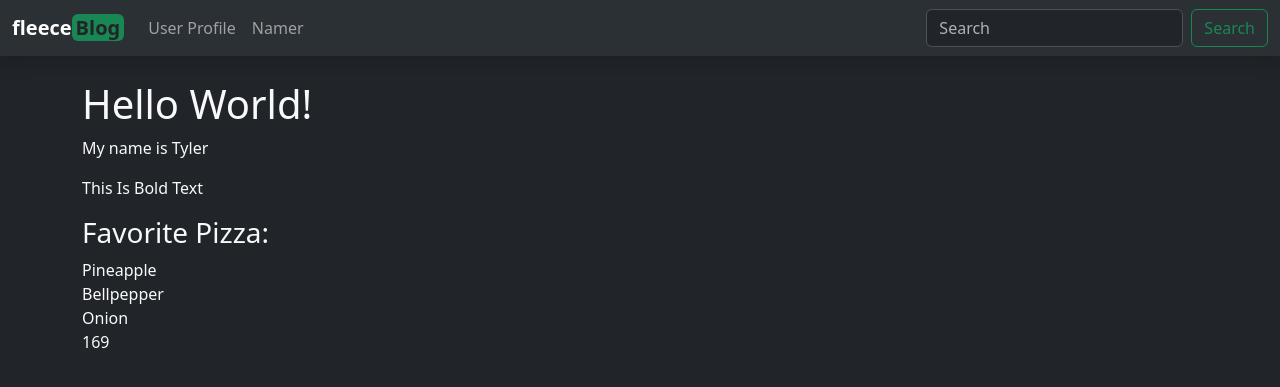
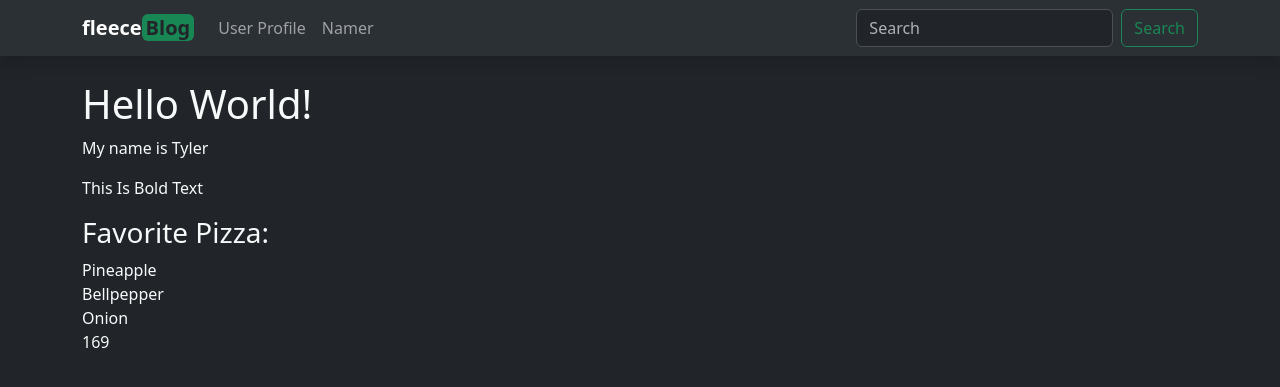
Before and after one commit to efelicidario/flask_blog, a Flask app: page / in a window 1280 px wide. Shown: the top 387 px of the page. Run offline with Flask 3, Linux system fonts and the light colour scheme.

Commit message:
updated container class

```diff
--- a/templates/navbar.html
+++ b/templates/navbar.html
@@ -1,6 +1,6 @@
 <!-- Navbar template -->
 <nav class="navbar navbar-expand-lg bg-body-tertiary shadow" data-bs-theme="dark">
-    <div class="container-fluid">
+    <div class="container container-fluid">
       <a class="navbar-brand fw-bold" href="{{ url_for('index') }}">fleece<span class="bg-success text-dark rounded px-1 ">Blog</span></a>
       <button class="navbar-toggler" type="button" data-bs-toggle="collapse" data-bs-target="#navbarSupportedContent" aria-controls="navbarSupportedContent" aria-expanded="false" aria-label="Toggle navigation">
         <span class="navbar-toggler-icon"></span>
```
